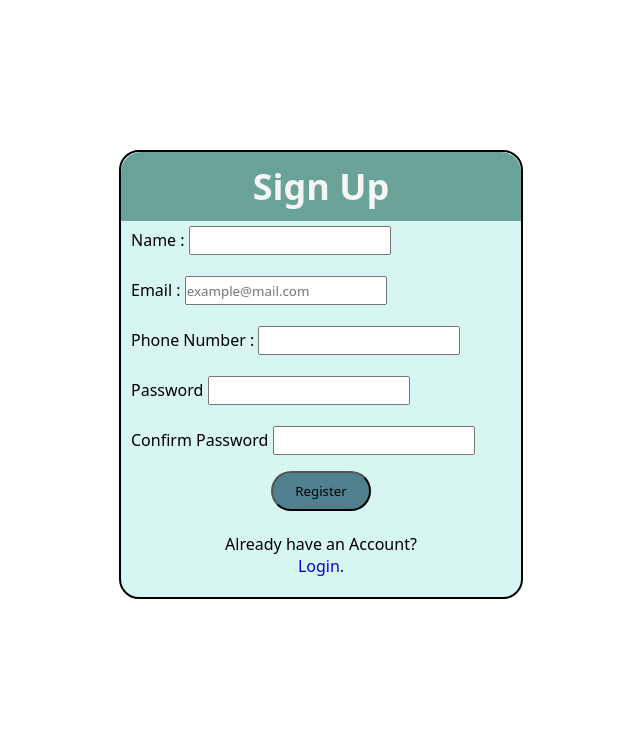
After one commit to osangayusuf/Nurture-Nature, a Flask app: page /sign_up in a window 1280 px wide. The commit adds this page. Shown: the top 748 px of the page, without its empty margins (319-959 px from the left). Run offline with Flask 2, Linux system fonts and the light colour scheme.

Commit message:
Created Forms with Flask WTForms and rendered them..

```diff
--- a/app.py
+++ b/app.py
@@ -1,8 +1,114 @@
-from flask import Flask, render_template
-app = Flask(__name__)
+from crypt import methods
+from datetime import datetime
+import email
+from email.policy import default
+from enum import unique
+from flask import Flask, render_template, redirect,url_for, flash, request
+from forms import RegistrationForm, LoginForm, ValidationError
+from flask_sqlalchemy import SQLAlchemy
+from flask_login import UserMixin, LoginManager, login_user, logout_user,current_user
+from werkzeug.security import generate_password_hash, check_password_hash
+import secrets
 
 
+app = Flask(__name__, template_folder="templates")
+
+# Initializing LoginManaer to control user login
+login_manager = LoginManager()
+login_manager.init_app(app)
+
+@login_manager.user_loader
+def load_user(user_id):
+    return User.query.get(user_id)
+
+# instance of Sqqlalchemy
+db = SQLAlchemy(app)
+# --------- App Configurations -------------
+app.config['SQLALCHEMY_DATABASE_URI'] = 'sqlite:///website.db'
+app.config['SQLALCHEMY_TRACK_MODIFICATIONS'] = False
+app.config['SECRET_KEY'] = secrets.token_hex(16)
+
+# to create user database
+class User(UserMixin, db.Model):
+    # __tablename__= 'Users'
+    id = db.Column(db.Integer(), primary_key=True, unique=True)
+    username = db.Column(db.String(100), nullable=False)
+    email = db.Column(db.String(150), nullable=False, unique=True)
+    phone = db.Column(db.String(16), nullable=False)
+    password = db.Column(db.String(), nullable=False)
+    created_at = db.Column(db.DateTime(), default=datetime.utcnow)
+
+    # generte hash for entered password
+    def create_password(self, password_entered):
+        self.password = generate_password_hash(password_entered)
+
+    # confirm if matched password matches password in database
+    def check_password_match(self, password_entered):
+        return check_password_hash(self.password, password_entered)
+
+# defining the home route
 @app.route('/')
-@app.route('/home')
-def home_page():
+def home():
     return render_template('index.html')
+
+#  defining our peripheral routes
+#  the register route
+@app.route('/sign_up', methods=['GET', 'POST'])
+def sign_up():
+
+    try:
+        form = RegistrationForm()
+        if form.validate_on_submit():
+            try:
+                user = User(
+                    username = form.username.data,
+                    email = form.email.data,
+                    phone = form.phone.data
+                )
+                user.create_password(form.password.data)
+                if User.query.filter_by(email=user.email).first():
+                    raise ValidationError('Email already in use')
+                else:
+                    db.session.add(user)
+                    db.session.commit()
+                    print('created user')
+                    login_user(user)
+                    return redirect(url_for('home'))
+            except:
+                print('Error creating user')
+    except:
+        print('Error...')
+
+    return render_template('forms/sign_up.html', form=form)
+
+# the login route
+@app.route('/login', methods=['GET','POST'])
+def login():
+    form = LoginForm()
+    if form.validate_on_submit():
+        # checks if entered email is registered
+        user = User.query.filter_by(email=form.email.data).first()
+        # check if the entered email is registered and entered password is corrrect
+        if user is not None and user.check_password_match(form.password.data): #if both return true..
+            login_user(user, form.remember_me.data)
+            return redirect(url_for('home'))
+        elif user is None:
+            print('User doesnt exist...')
+        else:
+            flash('Invalid credentials...\nUsername or password incorrect')
+            print("Error logging user in....")
+
+    return render_template('forms/login.html', form=form)
+
+# logout
+@app.route('/logout')
+def logout():
+    logout_user()
+    flash('Logged out successfully')
+    return redirect(url_for('login'))
+
+
+
+# runs our flask app
+if __name__=='__main__':
+    app.run(debug=True)
--- /dev/null
+++ b/forms.py
@@ -0,0 +1,28 @@
+from configparser import LegacyInterpolation
+from tarfile import LENGTH_LINK
+from flask_wtf import FlaskForm
+import email
+from wtforms import StringField, PasswordField, BooleanField, SubmitField, EmailField, ValidationError
+from wtforms.validators import DataRequired, Length, Email, EqualTo
+
+# from app import User
+
+
+class RegistrationForm(FlaskForm):
+    username = StringField('Name : ', validators=[DataRequired()])
+    email = EmailField('Email : ', validators=[DataRequired(), Email()])
+    # check how to use a TelField in flask
+    phone = StringField('Phone Number : ', validators=[DataRequired(), Length(min=11, max=15)])
+    password = PasswordField('Password ', validators=[DataRequired(), Length(min=8)])
+    confirm_password = PasswordField('Confirm Password', validators=[DataRequired(), EqualTo('password')])
+    submit = SubmitField('Register')
+
+    # def validate_email(self, field):
+    #     if User.query.filter_by(email=field.data).first():
+    #         raise ValidationError('Email already in use')
+
+class LoginForm(FlaskForm):
+    email = EmailField('Enter email : ', validators=[DataRequired(), Email()])
+    password = PasswordField('Password : ', validators=[DataRequired(), Length(min=8)])
+    remember_me = BooleanField('Remember me.')
+    login = SubmitField('Login')
--- /dev/null
+++ b/static/styles/forms.css
@@ -0,0 +1,58 @@
+* {
+    margin: 0;
+    padding: 0;
+    font-family: system-ui, -apple-system, BlinkMacSystemFont, 'Segoe UI', Roboto, Oxygen, Ubuntu, Cantarell, 'Open Sans', 'Helvetica Neue', sans-serif;
+}
+
+body {
+    height: 100hv;
+}
+
+form {
+    display: flex;
+    flex-direction: column;
+    width: 400px;
+    height: max-content;
+    margin: 150px auto;
+    border: 2px solid black;
+    background-color: #d8f6f1;
+    border-radius: 20px;
+    padding-bottom: 20px;
+}
+
+form .heading {
+    font-size: 24px;
+    background-color: #69a297;
+    color: whitesmoke;
+    padding: 10px;
+    text-align: center;
+    border-radius: 20px 20px 0 0;
+}
+
+form .form_group {
+    padding: 5px 10px;
+    height: 40px;
+}
+
+form .form_group .form_input {
+    height: 25px;
+    /* width: 50px; */
+}
+
+form .btn {
+    width: 100px;
+    height: 40px;
+    border-radius: 20px;
+    background-color: #50808e;
+    margin: 0 auto;
+}
+
+form p {
+    text-align: center;
+    display: flex;
+    flex-direction: column;
+}
+
+form p a {
+    text-decoration: none;
+}
--- /dev/null
+++ b/templates/forms/sign_up.html
@@ -0,0 +1,51 @@
+<!DOCTYPE html>
+<html lang="en">
+<head>
+    <meta charset="UTF-8">
+    <meta http-equiv="X-UA-Compatible" content="IE=edge">
+    <meta name="viewport" content="width=device-width, initial-scale=1.0">
+    <link rel="stylesheet" href="{{url_for('static', filename='styles/forms.css')}}">
+    <title>Sign Up</title>
+</head>
+<body>
+    <form action="{{url_for('sign_up')}}" method="POST">
+        <div class="heading"><h2>Sign Up</h2></div>
+        <!-- enter hiidden tag -->
+        {{ form.hidden_tag() }}
+
+        <!-- username -->
+        <div class="form_group">
+            {{ form.username.label }}
+            {{ form.username(class="form_input") }}
+        </div>
+
+        <!-- email -->
+        <div class="form_group">
+            {{ form.email.label }}
+            {{ form.email(placeholder='example@mail.com', class="form_input") }}
+        </div>
+
+        <!-- phone number -->
+        <div class="form_group">
+            {{ form.phone.label }}
+            {{ form.phone(class="form_input") }}
+        </div>
+
+        <!-- password -->
+        <div class="form_group">
+            {{ form.password.label }}
+            {{ form.password(class="form_input") }}
+        </div>
+
+        <!-- confirm password -->
+        <div class="form_group">
+            {{ form.confirm_password.label}}
+            {{ form.confirm_password(class="form_input") }}
+        </div>
+
+        <!-- submit -->
+        {{ form.submit(class="btn") }} <br>
+        <p>Already have an Account?<a href="{{url_for('login')}}">Login.</a></p>
+    </form>
+</body>
+</html>
```
Also changed, not shown: requirements.txt (added, +15 -0 lines), static/styles/style2.css (+4 -3 lines), templates/forms/login.html (added, +37 -0 lines), templates/index.html (+6 -2 lines), README.md, static/img/yard2.png (added), static/img/yard_2.png (added), website.db (added).
